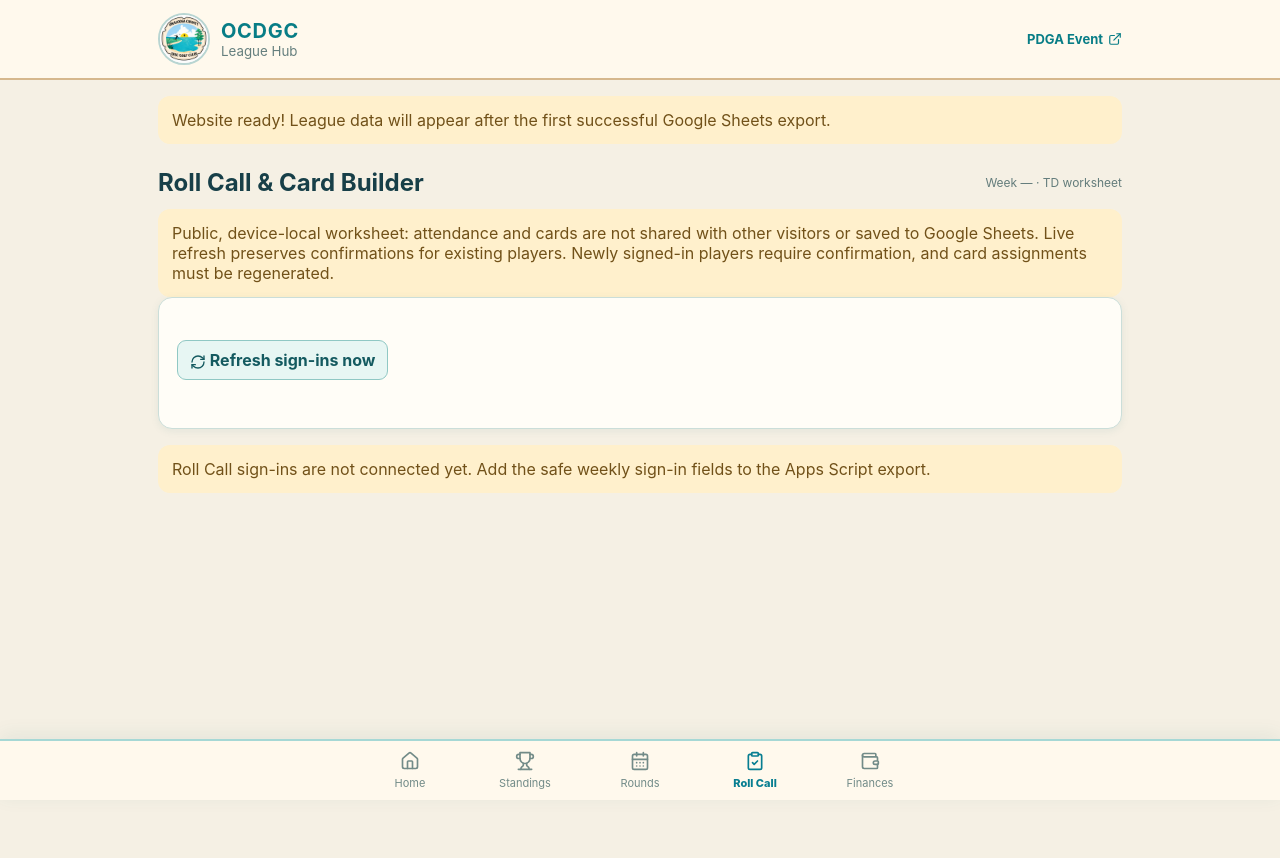
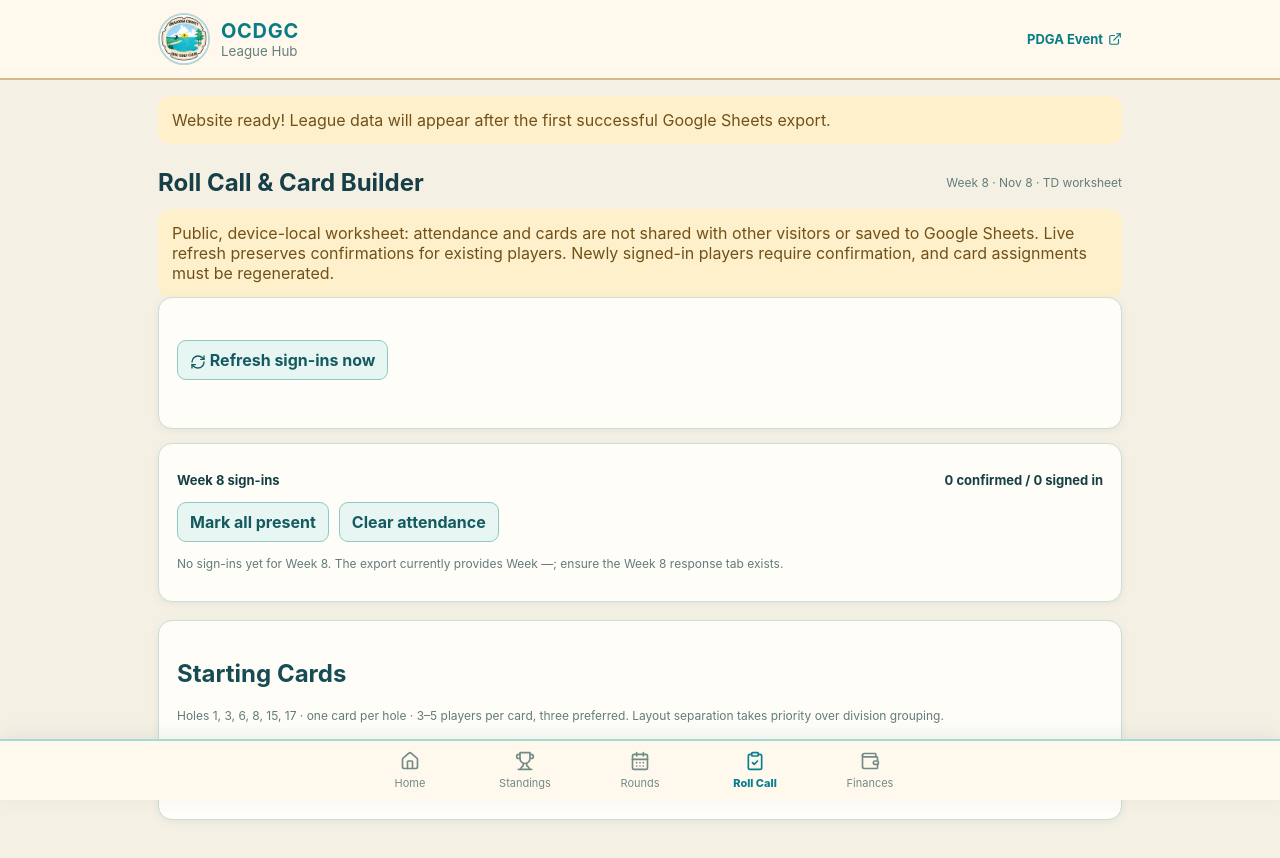
Before and after one commit to eashotts/ocdgc-league-hub, a React (Vite) app: page / in a window 1280 px wide. Both pictures are taken after a click on the button "Roll Call". Shown: the top 858 px of the page. Before the commit the page ends 800 px from the top, so only its background shows below. Built offline with nearby package versions, Linux system fonts and the light colour scheme.

Commit message:
Automatically advance Roll Call each Sunday at 6 PM Central using league schedule

```diff
--- a/src/main.tsx
+++ b/src/main.tsx
@@ -210,8 +210,29 @@ function buildCards(people: SignIn[]): { cards: CardAssignment[]; error: string
   return { cards: (solution?.groups || []).map((players,i) => ({ hole: holes[i], players })), error: solution ? '' : 'Unable to generate valid cards.' };
 }
 
+
+// League weeks advance Sundays at 6:00 PM America/Chicago.
+// Dates match the published schedule, including the October break.
+const cutoffDates = ['2026-09-06','2026-09-13','2026-09-20','2026-09-27','2026-10-18','2026-10-25','2026-11-01','2026-11-08','2026-11-15','2026-11-22'];
+function scheduledRollWeek(now: Date): number {
+  const parts = new Intl.DateTimeFormat('en-CA', {
+    timeZone: 'America/Chicago', year:'numeric', month:'2-digit', day:'2-digit',
+    hour:'2-digit', minute:'2-digit', hourCycle:'h23'
+  }).formatToParts(now);
+  const get = (name:string) => parts.find(p => p.type === name)?.value || '';
+  const date = `${get('year')}-${get('month')}-${get('day')}`;
+  const time = Number(get('hour')) * 60 + Number(get('minute'));
+  for (let i=0; i<cutoffDates.length; i++) {
+    if (date < cutoffDates[i] || (date === cutoffDates[i] && time < 18*60)) return i+1;
+  }
+  return 0; // Season complete.
+}
+
 function App() {
   const [data, setData] = useState<League | null>(null);
+  const [now, setNow] = useState(() => new Date());
+  useEffect(() => { const id = window.setInterval(() => setNow(new Date()), 30000); return () => clearInterval(id); }, []);
+  const scheduledWeek = scheduledRollWeek(now);
   const [error, setError] = useState('');
   const [tab, setTab] = useState('Home');
   const [division, setDivision] = useState('All');
@@ -238,7 +259,8 @@ function App() {
       .catch(e => setError(String(e)));
   }, []);
 
-  const rollCall = liveRoll || data?.rollCall;
+  const sourceRoll = liveRoll || data?.rollCall;
+  const rollCall: RollCallData | null = scheduledWeek ? {week:scheduledWeek,signIns:sourceRoll?.week === scheduledWeek ? sourceRoll.signIns : []} : null;
   const refreshRollCall = () => {
     if (!liveUrl.trim() || !/^https:\/\/script\.google\.com\/macros\/s\//.test(liveUrl.trim())) {
       setRefreshMessage('Enter the deployed Apps Script web app URL to enable live refresh.');
@@ -256,13 +278,12 @@ function App() {
       if (!payload || !Number.isInteger(payload.week) || !Array.isArray(payload.signIns)) {
         cleanup(); setRefreshMessage('The live endpoint did not return a valid roll call.'); return;
       }
-      const oldKeys = new Set((liveRoll || data?.rollCall)?.signIns.map(playerKey) || []);
+      const oldKeys = new Set(rollCall?.signIns.map(playerKey) || []);
       const newPlayers = payload.signIns.filter(p => !oldKeys.has(playerKey(p))).length;
-      if (payload.week !== (liveRoll || data?.rollCall)?.week) { setPresent([]); setCards([]); }
-      else if (newPlayers) { setCards([]); }
+      if (payload.week === scheduledWeek && newPlayers) { setCards([]); }
       setLiveRoll(payload);
       cleanup();
-      setRefreshMessage(`Updated Week ${payload.week}: ${payload.signIns.length} sign-ins${newPlayers ? ` · ${newPlayers} new · regenerate cards after confirming attendance` : ' · no new players'}.`);
+      setRefreshMessage(payload.week !== scheduledWeek ? `Week ${scheduledWeek || 'season complete'} is active, but the live export still returns Week ${payload.week}. Create the Week ${scheduledWeek} response tab in Google Sheets to begin collecting the new week's sign-ins.` : `Updated Week ${payload.week}: ${payload.signIns.length} sign-ins${newPlayers ? ` · ${newPlayers} new · regenerate cards after confirming attendance` : ' · no new players'}.`);
     };
     script.onerror = () => { cleanup(); setRefreshMessage('Live refresh failed. Verify the Apps Script URL and deployment permissions.'); };
     const url = new URL(liveUrl.trim());
@@ -278,7 +299,7 @@ function App() {
     return [...found.values()].sort((a,b) => divisionCode(a.division).localeCompare(divisionCode(b.division)) || a.name.localeCompare(b.name));
   },[rollCall]);
   const confirmed = signIns.filter(p => present.includes(playerKey(p)));
-  useEffect(() => { setPresent([]); setCards([]); setCardError(''); }, [rollCall?.week]);
+  useEffect(() => { setPresent([]); setCards([]); setCardError(''); setRefreshMessage(''); }, [scheduledWeek]);
   const generate = () => { const result = buildCards(confirmed); setCards(result.cards); setCardError(result.error); };
   const movePlayer = (key: string, destination: number) => {
     const source = cards.find(c => c.players.some(p => playerKey(p) === key));
@@ -717,10 +738,10 @@ function App() {
 
         {tab === 'Roll Call' && (
           <>
-            <div className="sectionTitle"><h2>Roll Call & Card Builder</h2><span>Week {rollCall?.week || '—'} · TD worksheet</span></div>
+            <div className="sectionTitle"><h2>Roll Call & Card Builder</h2><span>{scheduledWeek ? `Week ${scheduledWeek} · ${weeklyLayouts[scheduledWeek-1]?.date} · TD worksheet` : 'Season complete'}</span></div>
             <div className="notice">Public, device-local worksheet: attendance and cards are not shared with other visitors or saved to Google Sheets. Live refresh preserves confirmations for existing players. Newly signed-in players require confirmation, and card assignments must be regenerated.</div>
             <div className="card" style={{marginBottom:14}}><div className="rollActions"><button className="rollPrimary" disabled={refreshing} onClick={refreshRollCall}><RefreshCw size={16} style={{verticalAlign:'middle'}} /> {refreshing ? 'Refreshing…' : 'Refresh sign-ins now'}</button></div>{refreshMessage && <p role="status" className="muted">{refreshMessage}</p>}</div>
-            {!rollCall ? <p className="notice">Roll Call sign-ins are not connected yet. Add the safe weekly sign-in fields to the Apps Script export.</p> : (
+            {!scheduledWeek ? <p className="notice">The 10-week season is complete. No further league sign-ins are scheduled.</p> : (
               <>
                 <div className="card">
                   <div className="between"><b>Week {rollCall.week} sign-ins</b><b>{confirmed.length} confirmed / {signIns.length} signed in</b></div>
@@ -728,7 +749,7 @@ function App() {
                     <button onClick={() => { setPresent(signIns.map(playerKey)); setCards([]); }}>Mark all present</button>
                     <button onClick={() => { setPresent([]); setCards([]); }}>Clear attendance</button>
                   </div>
-                  {!signIns.length && <p className="muted">No sign-ins yet for Week {rollCall.week}.</p>}
+                  {!signIns.length && <p className="muted">No sign-ins yet for Week {rollCall!.week}. {sourceRoll?.week !== scheduledWeek ? `The export currently provides Week ${sourceRoll?.week || '—'}; ensure the Week ${scheduledWeek} response tab exists.` : ''}</p>}
                   {['RPA','RAH','RAD','RAE','RAF','RAG'].map(code => {
                     const group = signIns.filter(p => divisionCode(p.division) === code);
                     return group.length ? <section key={code} className="rollDivision">
```
